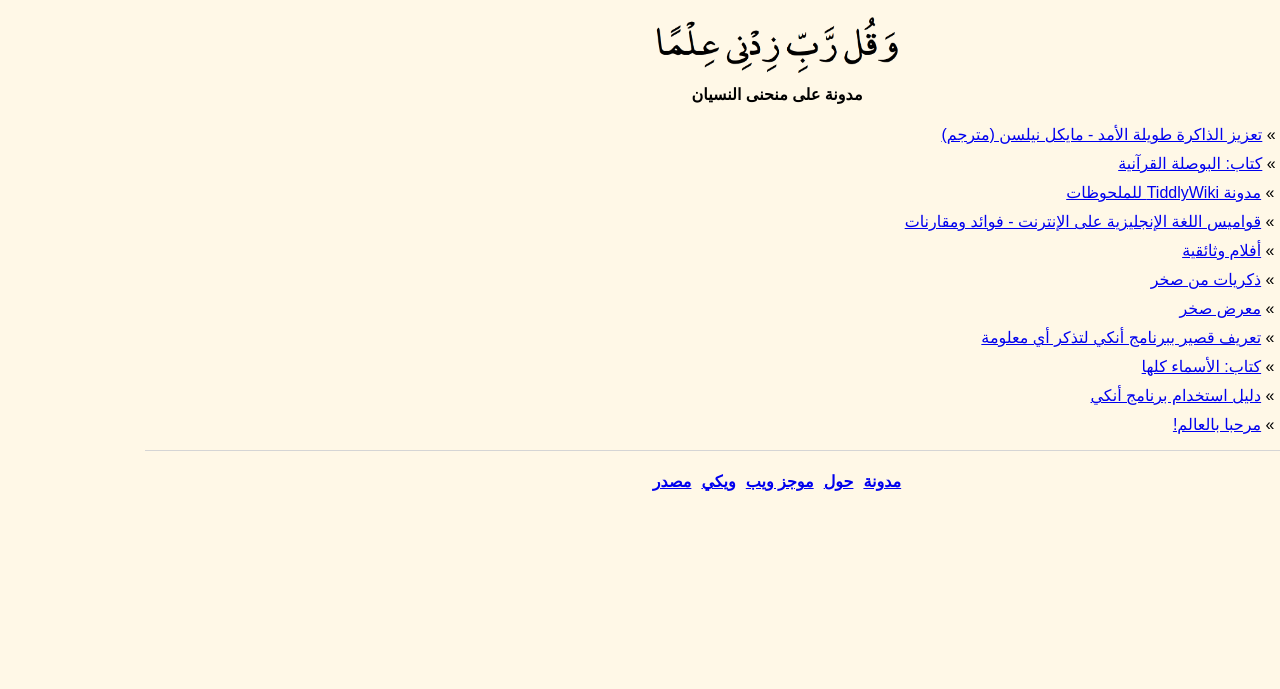
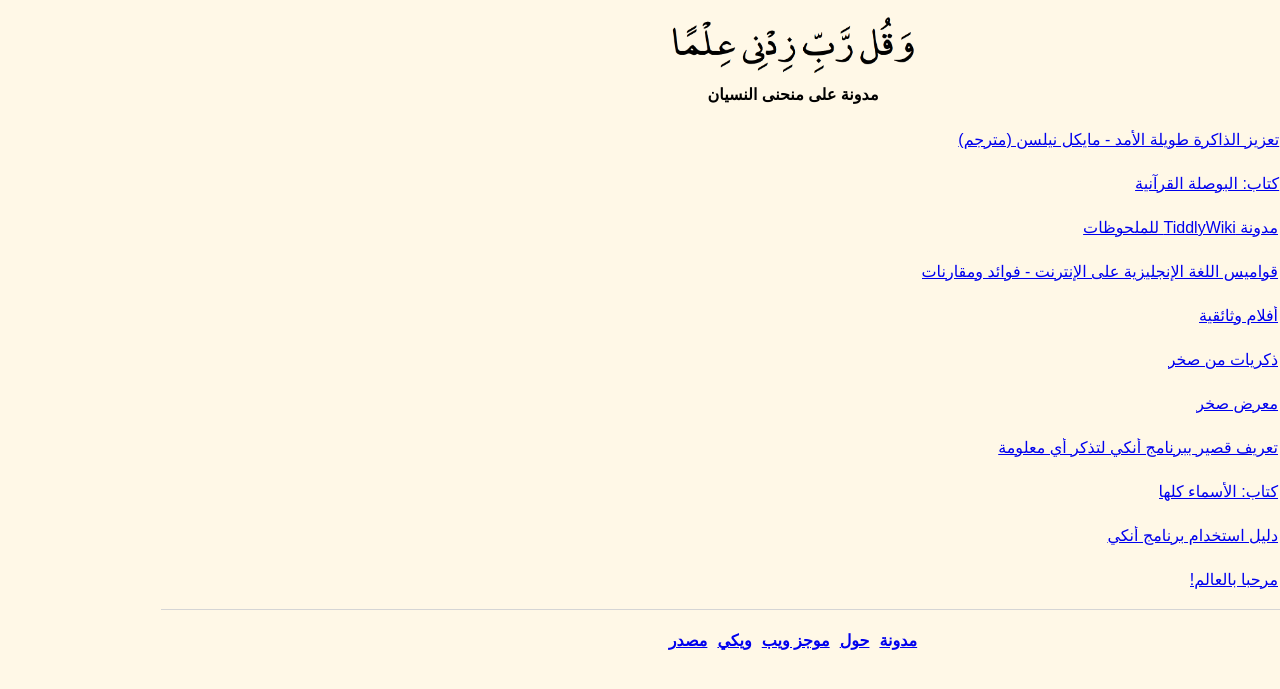
Before and after one commit to abdnh/abdnh.github.io, a Jekyll site: the page built from index.html, in a window 1280 px wide. Shown: the top 689 px of the page. Built offline with Jekyll 4.4.1, drawn with Linux system fonts in a browser that asks for light colours.

Commit message:
Tweak posts list's margin and text wrapping

```diff
--- a/css/main.css
+++ b/css/main.css
@@ -100,7 +100,16 @@
 }
 
 #posts > li {
-    margin-bottom: 10px;
+    margin-bottom: 1rem;
+    display: flex;
+    align-items: center;
+}
+
+#posts > li > a {
+    white-space: nowrap;
+    overflow: hidden;
+    text-overflow: ellipsis;
+    padding-right: 0.5rem;
 }
 
 #list-of-changes-link {
```
